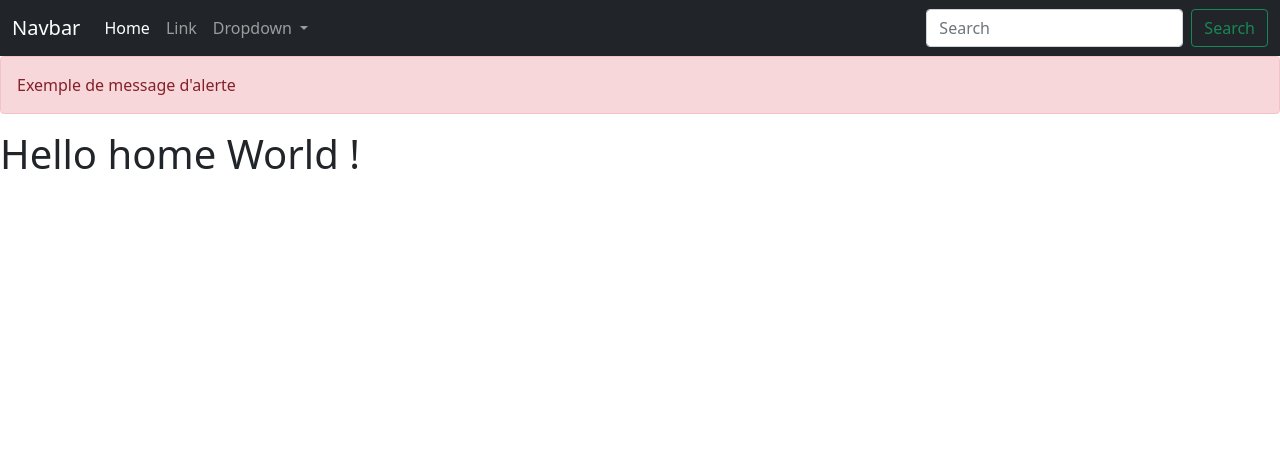
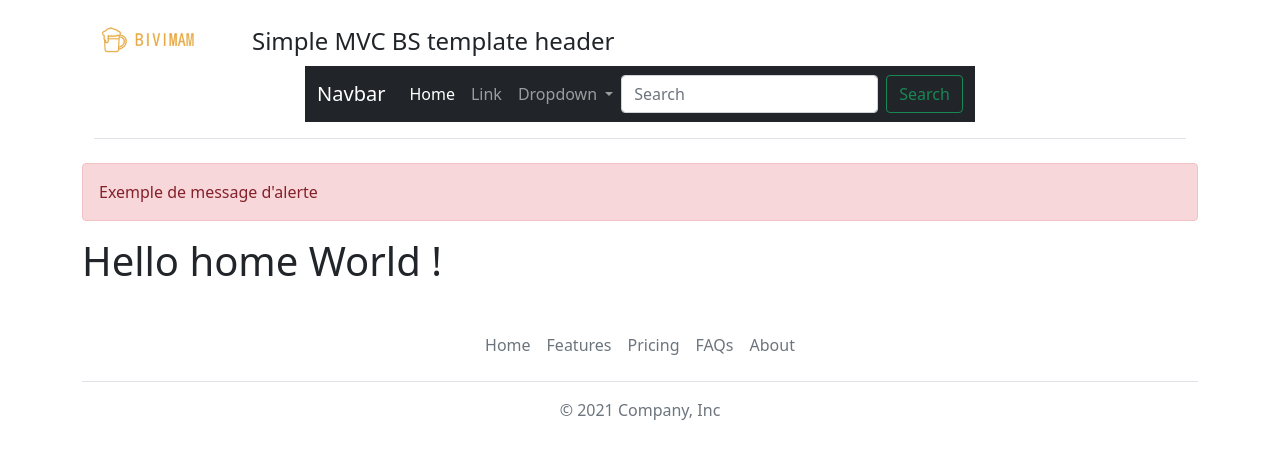
Before and after one commit to claudejdev/yemaya, a PHP site: page / in a window 1280 px wide. Shown: the top 459 px of the page. Run offline with PHP 8.4, Linux system fonts and the light colour scheme; some libraries are stand-ins or nearby versions.

Commit message:
Header et Footer

```diff
--- a/index.php
+++ b/index.php
@@ -1,6 +1,9 @@
 <?php
 
 session_start();
+
+//pour s'assurer que l'URL part toujours de la racine du site, où se trouve l'index
+define('URL', str_replace('index.php', '', (isset($_SERVER['HTTPS']) ? 'https' : 'http').'://'.$_SERVER['HTTP_HOST'].$_SERVER['PHP_SELF']));
 
 require_once './controllers/mainController.controller.php';
 $mainController = new MainController();
--- /dev/null
+++ b/views/common/footer.php
@@ -0,0 +1,12 @@
+<div class="container">
+  <footer class="py-3 my-4">
+    <ul class="nav justify-content-center border-bottom pb-3 mb-3">
+      <li class="nav-item"><a href="#" class="nav-link px-2 text-muted">Home</a></li>
+      <li class="nav-item"><a href="#" class="nav-link px-2 text-muted">Features</a></li>
+      <li class="nav-item"><a href="#" class="nav-link px-2 text-muted">Pricing</a></li>
+      <li class="nav-item"><a href="#" class="nav-link px-2 text-muted">FAQs</a></li>
+      <li class="nav-item"><a href="#" class="nav-link px-2 text-muted">About</a></li>
+    </ul>
+    <p class="text-center text-muted">© 2021 Company, Inc</p>
+  </footer>
+</div>
--- /dev/null
+++ b/views/common/header.php
@@ -0,0 +1,11 @@
+<div class="container">
+    <header class="d-flex flex-wrap justify-content-center py-3 mb-4 border-bottom">
+      <a href="/" class="d-flex align-items-center mb-3 mb-md-0 me-md-auto text-dark text-decoration-none">
+        <img src="<?php echo URL; ?>public/assets/images/logobvm.png" alt="logo" height="50">
+        <!-- utilise la constante URL pour s'assurer qu'on part toujours de la racine -->
+        <span class="ms-5 fs-4">Simple MVC BS template header</span>
+      </a>
+
+      <?php require_once 'views/common/menu.php'; ?>
+    </header>
+</div>
--- a/views/common/template.php
+++ b/views/common/template.php
@@ -9,7 +9,9 @@
     <link href="https://cdn.jsdelivr.net/npm/bootstrap@5.1.1/dist/css/bootstrap.min.css" rel="stylesheet" integrity="sha384-F3w7mX95PdgyTmZZMECAngseQB83DfGTowi0iMjiWaeVhAn4FJkqJByhZMI3AhiU" crossorigin="anonymous">
 </head>
 <body>
-    <?php require_once 'views/common/menu.php'; ?>
+<div class="container">
+    <!-- header contient le menu -->
+    <?php require_once 'views/common/header.php'; ?>
 
     <?php if (!empty($_SESSION['alert'])) { ?> <!-- l'alerte est affichée si elle est remplie dans la variable de session -->
         <div class="alert <?php echo $_SESSION['alert']['type']; ?>" role="alert">
@@ -19,7 +21,9 @@
         }
     ?>
 
-    <?php echo $page_content; ?> <!-- equivalent à < ?php echo -->
+        <?php echo $page_content; ?>
+    </div>
+    <?php require_once 'views/common/footer.php'; ?>
 
     <script src="https://cdn.jsdelivr.net/npm/bootstrap@5.1.1/dist/js/bootstrap.bundle.min.js" integrity="sha384-/bQdsTh/da6pkI1MST/rWKFNjaCP5gBSY4sEBT38Q/9RBh9AH40zEOg7Hlq2THRZ" crossorigin="anonymous"></script>
 </body>
```
Also changed, not shown: public/assets/images/logobvm.png (added).
